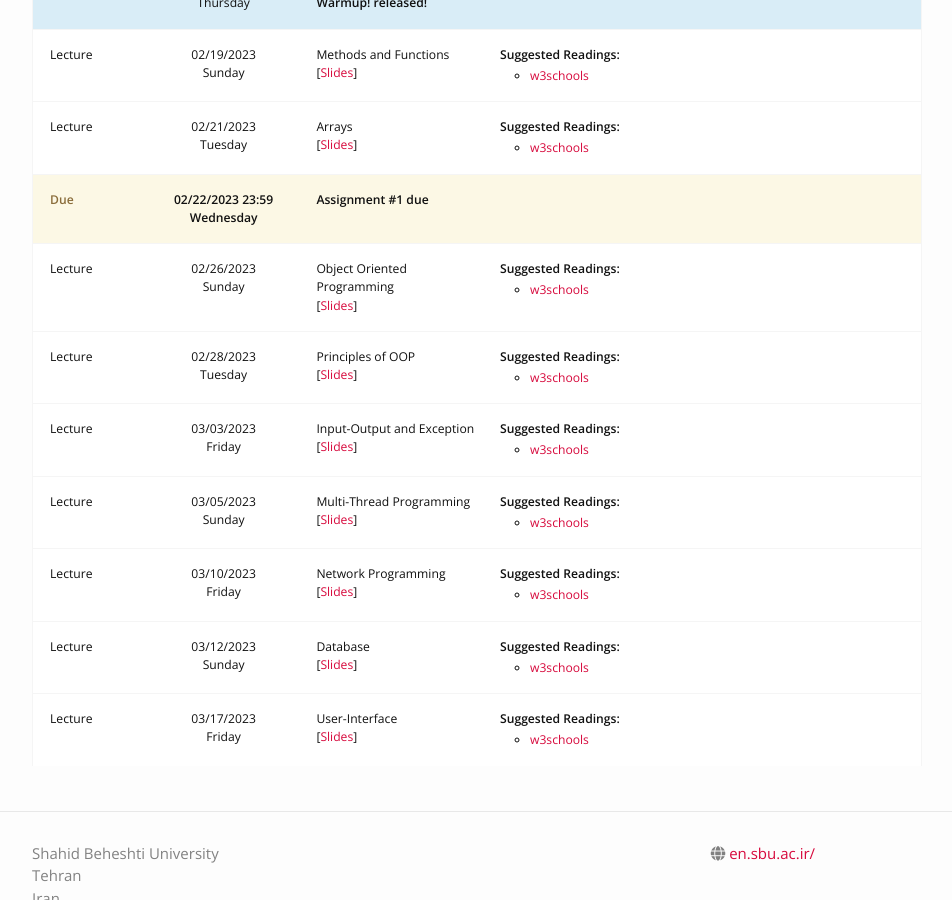
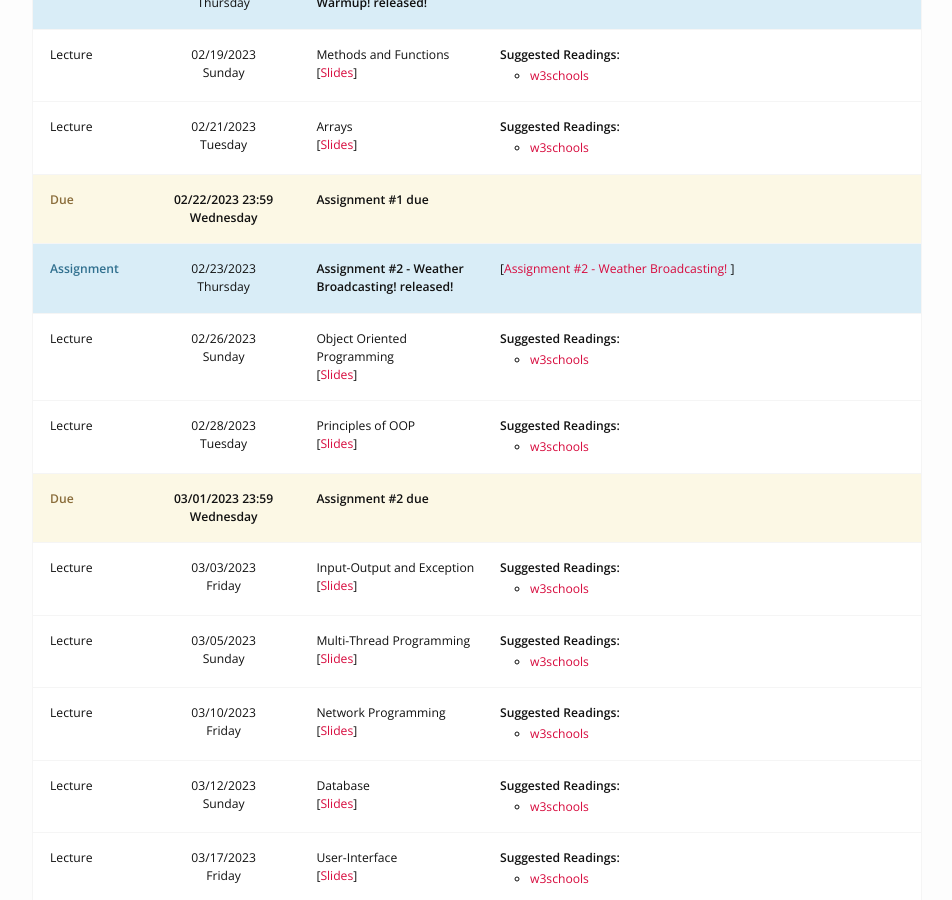
Before and after one commit to MobinNesari81/CS-AP, a Jekyll site: the page built from schedule.md, in a window 1280 px wide and 900 px high, scrolled down 830 px. Shown: the whole window, without its empty margins (163-1115 px from the left). Built offline with Jekyll 4.4.1, drawn with Linux system fonts in a browser that asks for light colours; nearby versions of some CDN libraries.

Commit message:
Second Assignment

```diff
--- /dev/null
+++ b/_assignments/02_second_assignment.md
@@ -0,0 +1,21 @@
+---
+type: assignment
+date: 2023-02-23T00:00:00
+title: 'Assignment #2 - Weather Broadcasting! '
+pdf: https://google.com/
+# attachment: /static_files/assignments/asg.zip
+# solutions: /static_files/assignments/asg_solutions.pdf
+due_event:
+    type: due
+    date: 2023-02-29T23:59:59
+    description: 'Assignment #2 due'
+---
+
+# Description:
+In this assignment, we challenge your Git, Java and package management skills.
+
+
+Weather broadcasting is one of the most popular applications in the world. You shall implement a code to broadcast weather information for a specific required city. Read project's readme carefully and feel free to ask your questions from your mentors.
+
+
+Happy Coding !
--- a/_layouts/assignment.html
+++ b/_layouts/assignment.html
@@ -11,7 +11,7 @@ title: page.title
 
   <div>
     {% if page.due_event %}
-    <span style="font-weight: bold">Due Date: {{page.due_event.date | date:"%A"}} {{ page.due_event.date | date: site.dateformat }}</span>
+    <span style="font-weight: bold">Due Date:  {{page.due_event.date | date:"%A"}} {{ page.due_event.date | date: site.dateformat }} {{ page.due_event.date | date: "%H:%M:%S" }}</span>
     {% endif %}
     <p style="font-weight: bold">Download
       {% if page.pdf %}
```
